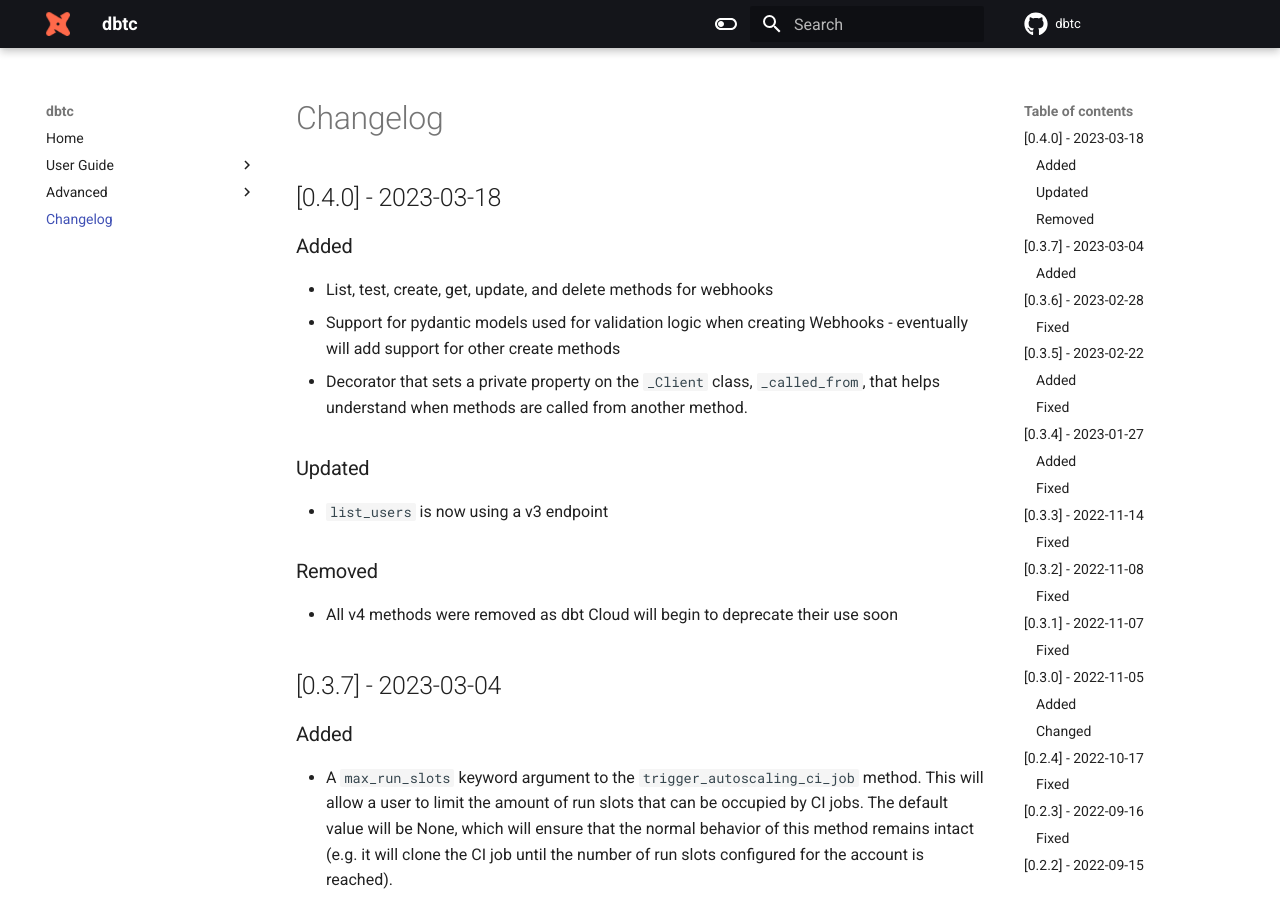
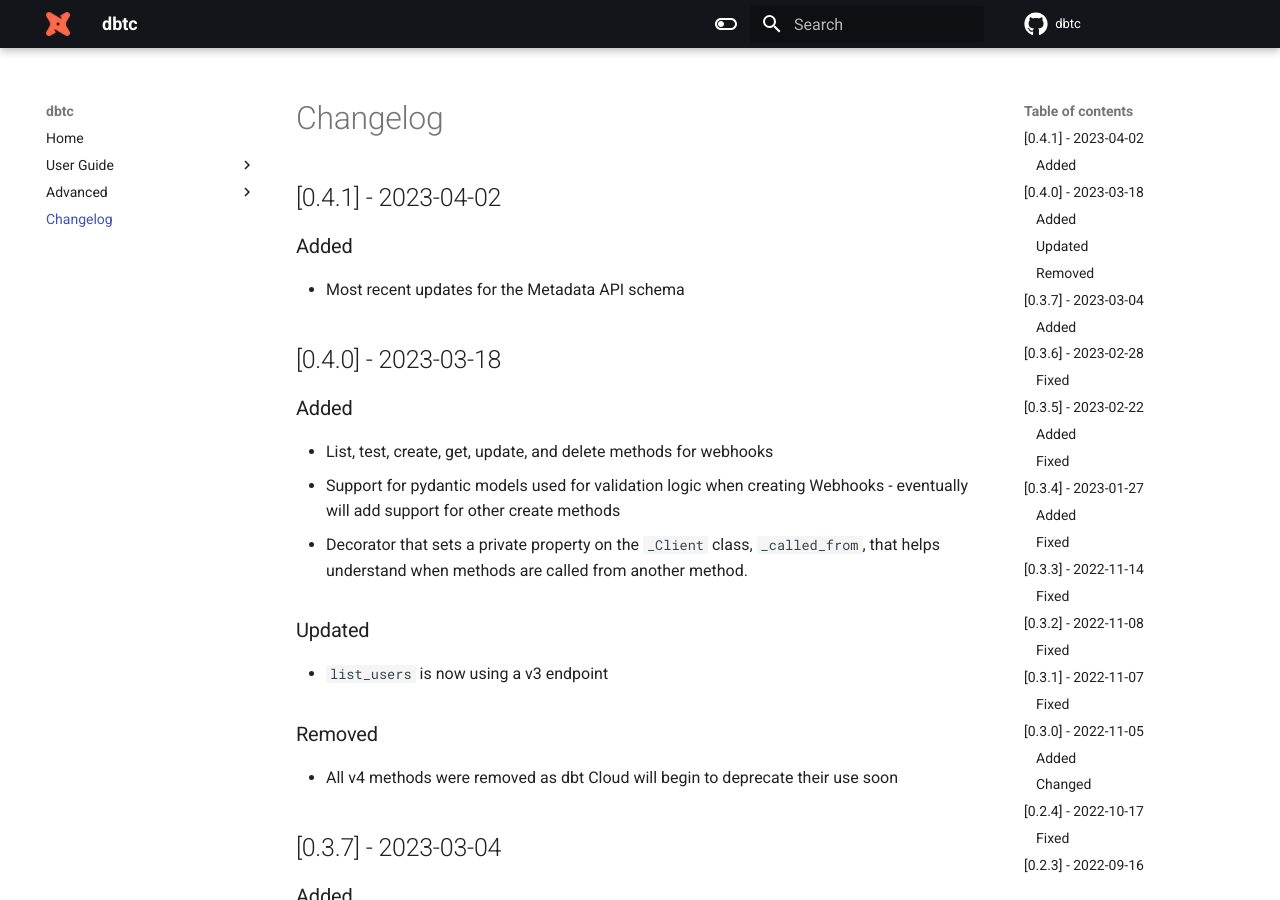
Before and after one commit to dpguthrie/dbtc, an MkDocs documentation site: the page built from docs/changelog.md, in a window 1280 px wide and 900 px high. Built offline with MkDocs 1.6.1 and Material for MkDocs 9.7.7, drawn with Linux system fonts in a browser that asks for light colours; comment, search, counter and statistics services are not loaded; the version menu is left out.

Commit message:
Update version to 0.4.1

```diff
--- a/dbtc/_version.py
+++ b/dbtc/_version.py
@@ -1 +1 @@
-__version__ = '0.4.0'
+__version__ = '0.4.1'
--- a/docs/changelog.md
+++ b/docs/changelog.md
@@ -1,4 +1,9 @@
 # Changelog
+
+## [0.4.1] - 2023-04-02
+
+### Added
+- Most recent updates for the Metadata API schema
 
 ## [0.4.0] - 2023-03-18
 
--- a/pyproject.toml
+++ b/pyproject.toml
@@ -1,6 +1,6 @@
 [tool.poetry]
 name = "dbtc"
-version = "0.4.0"
+version = "0.4.1"
 description = "An unaffiliated python wrapper for dbt Cloud APIs"
 authors = ["Doug Guthrie <douglas.p.guthrie@gmail.com>"]
 documentation = "https://dbtc.dpguthrie.com"
```
Also changed, not shown: CHANGELOG.md (+5 -0 lines).
